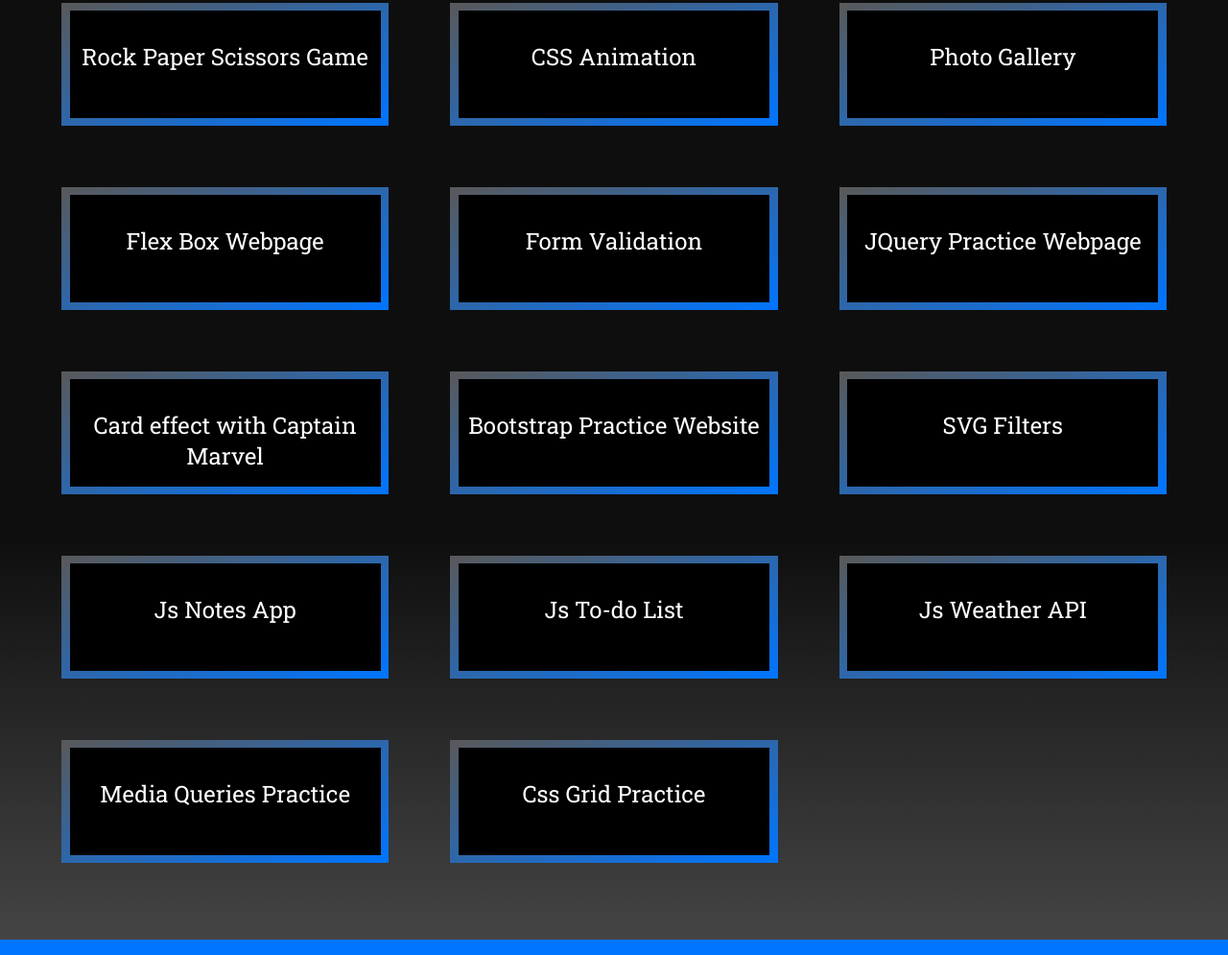
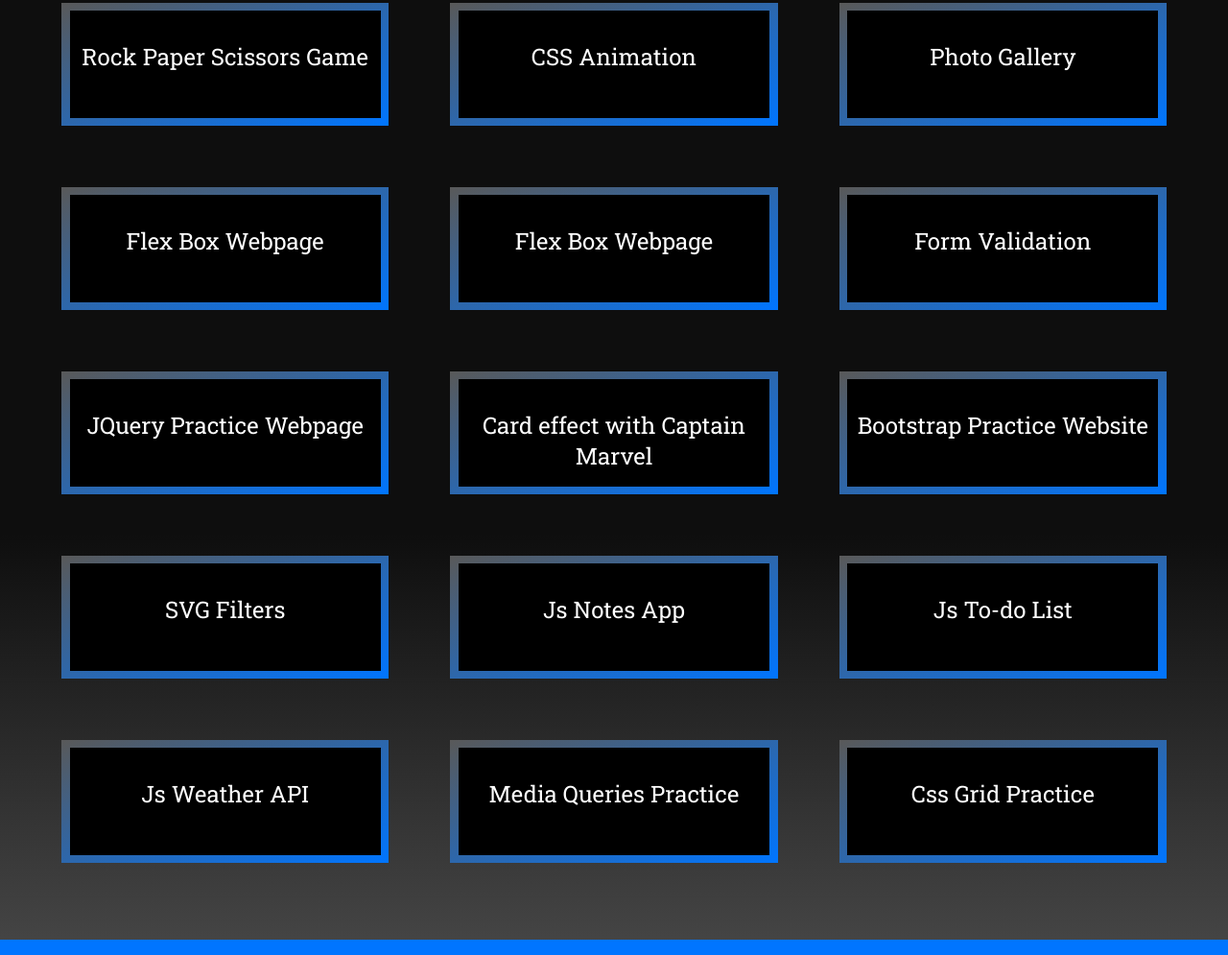
Before and after one commit to n8hadden/portfolioV3.github.io, a plain HTML site: page index.html in a window 1280 px wide. Shown: the part 1190-2185 px from the top of the page at 96% size. Drawn offline with Linux system fonts and the light colour scheme.

Commit message:
Update index.html

```diff
--- a/index.html
+++ b/index.html
@@ -83,6 +83,11 @@
                 </div>
             </div>
             <div class="projectContainer reveal">
+                <div class="projectLink" id="flexboxLayout">
+                    <a href="https://n8hadden.github.io/FlexboxLayoutPractice.github.io/" target="_blank">Flex Box Webpage</a>
+                </div>
+            </div>
+            <div class="projectContainer reveal">
                 <div class="projectLink" id="formValidation">
                     <a href="https://n8hadden.github.io/htmlForm.github.io/" target="_blank">Form Validation</a>
                 </div>
```
